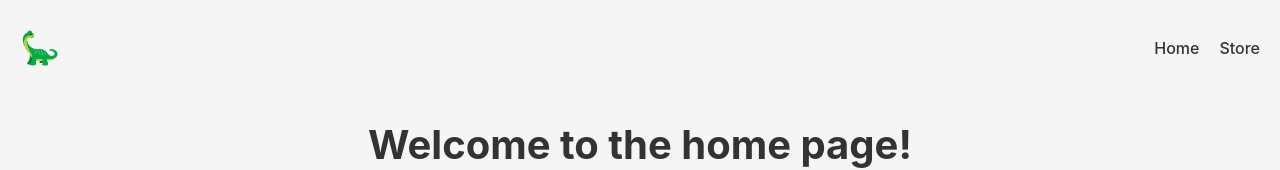
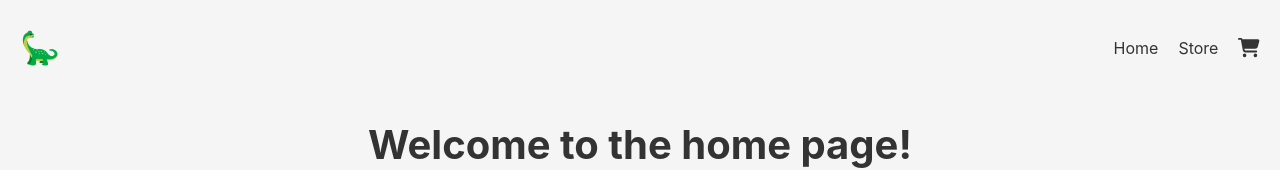
Before and after one commit to JamieYau/shopping-cart, a React (Vite) app: page / in a window 1280 px wide. Shown: the top 170 px of the page. Built offline with nearby package versions, Linux system fonts and the light colour scheme.

Commit message:
Add FontAwesome icons and update header styles

```diff
--- a/package.json
+++ b/package.json
@@ -11,6 +11,11 @@
     "preview": "vite preview"
   },
   "dependencies": {
+    "@fortawesome/fontawesome-svg-core": "^6.5.1",
+    "@fortawesome/free-brands-svg-icons": "^6.5.1",
+    "@fortawesome/free-regular-svg-icons": "^6.5.1",
+    "@fortawesome/free-solid-svg-icons": "^6.5.1",
+    "@fortawesome/react-fontawesome": "^0.2.0",
     "react": "^18.2.0",
     "react-dom": "^18.2.0",
     "react-router-dom": "^6.21.1"
--- a/src/components/Header.module.css
+++ b/src/components/Header.module.css
@@ -15,14 +15,33 @@
   list-style: none;
   padding: 0;
   display: flex;
+  align-items: center;
   gap: 20px;
 }
 
 .navLink {
   text-decoration: none;
   color: #333;
+
+  &:hover {
+    color: #0070f3;
+  }
 }
 
-.navLink:hover {
-  color: #0070f3;
+.basket {
+  display: flex;
+  align-items: center;
+  gap: 10px;
+  text-decoration: none;
+  background-color: transparent;
+  border: none;
+  color: #333;
+  font-size: 1.2rem;
+  font-weight: 700;
+  cursor: pointer;
+  padding: 0;
+
+  &:hover {
+    color: #0070f3;
+  }
 }
--- a/src/components/Header.tsx
+++ b/src/components/Header.tsx
@@ -1,5 +1,7 @@
 // Header.tsx
 import { NavLink } from "react-router-dom";
+import { FontAwesomeIcon } from "@fortawesome/react-fontawesome";
+import { faCartShopping } from "@fortawesome/free-solid-svg-icons";
 import styles from "./Header.module.css";
 
 export default function Header() {
@@ -18,6 +20,11 @@
               Store
             </NavLink>
           </li>
+          <li>
+            <button className={styles.basket} type="button" aria-label="Shopping Basket">
+                <FontAwesomeIcon icon={faCartShopping} />
+            </button>
+          </li>
         </ul>
       </nav>
     </header>
--- a/src/index.css
+++ b/src/index.css
@@ -13,15 +13,6 @@
   -moz-osx-font-smoothing: grayscale;
 }
 
-a {
-  font-weight: 500;
-  color: #646cff;
-  text-decoration: inherit;
-}
-a:hover {
-  color: #535bf2;
-}
-
 body {
   margin: 0;
   padding: 0;
@@ -31,25 +22,6 @@
 h1 {
   font-size: 3.2em;
   line-height: 1.1;
-}
-
-button {
-  border-radius: 8px;
-  border: 1px solid transparent;
-  padding: 0.6em 1.2em;
-  font-size: 1em;
-  font-weight: 500;
-  font-family: inherit;
-  background-color: #1a1a1a;
-  cursor: pointer;
-  transition: border-color 0.25s;
-}
-button:hover {
-  border-color: #646cff;
-}
-button:focus,
-button:focus-visible {
-  outline: 4px auto -webkit-focus-ring-color;
 }
 
 @media (prefers-color-scheme: light) {
```
Also changed, not shown: 1 other file (tests, documents, lock files or other folders).
